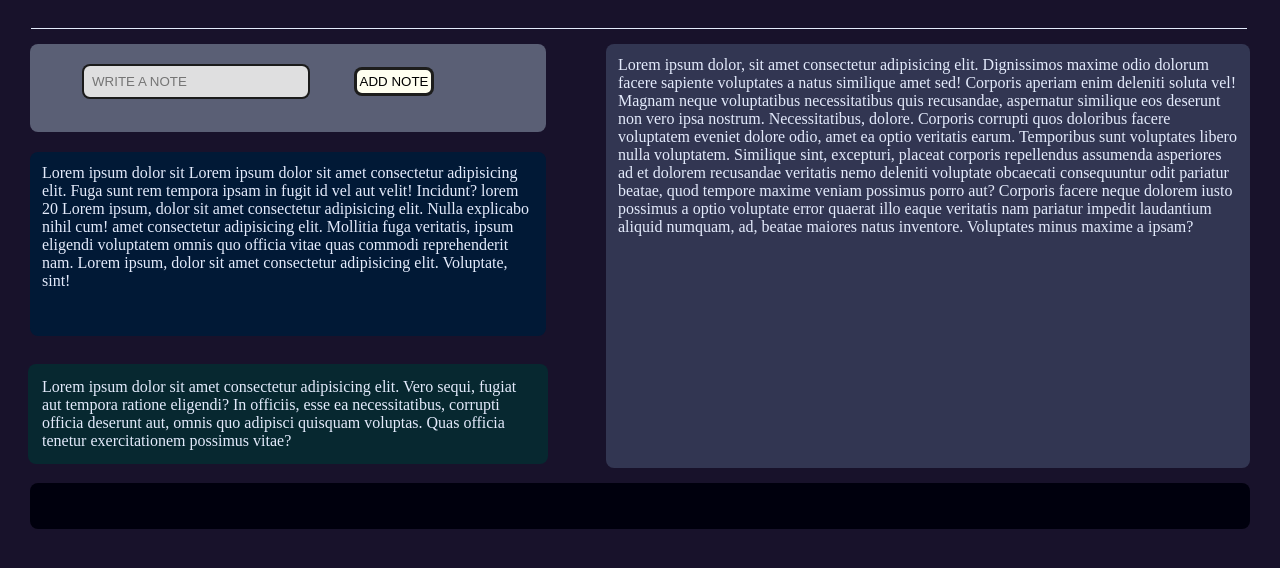
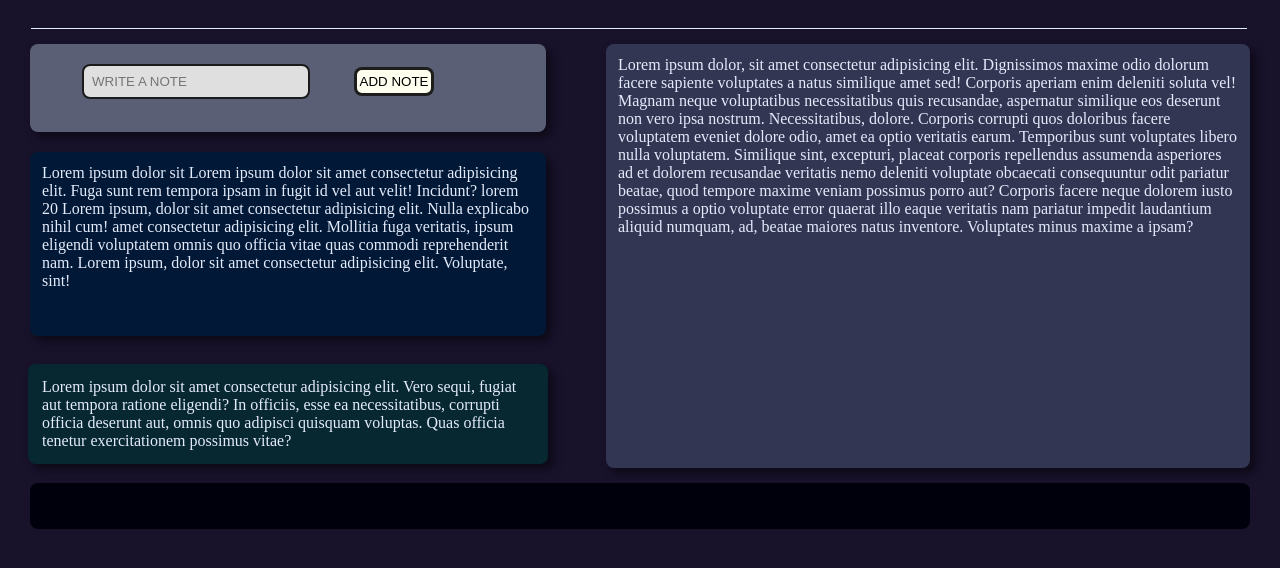
Before and after one commit to AyushKumar01-eng/PERSONAL-DASHBOARD, a plain HTML site: page index.html in a window 1280 px wide. Shown: the part 52-620 px from the top of the page. Drawn offline with nearby package versions, Linux system fonts and the light colour scheme.

Commit message:
finalize whole page design

```diff
--- a/style.css
+++ b/style.css
@@ -115,6 +115,7 @@ main {
     background-color: var(--bg-g1);
     position: relative;
     overflow: scroll;
+    box-shadow: 5px 5px 10px rgba(0, 0, 0, 0.5);
 }
 
 #noteadders {
@@ -147,12 +148,14 @@ main {
     padding: 12px;
     background-color: var(--bg-g2);
     color: var(--bg-prime);
+    box-shadow: 5px 5px 10px rgba(0, 0, 0, 0.5);
 }
 
 .time {
     border-radius: 8px;
     margin: 28px;
     padding: 14px;
+    box-shadow: 5px 5px 10px rgba(0, 0, 0, 0.5);
     background-color: var(--bg-g3);
 }
 
@@ -175,7 +178,7 @@ main {
     margin: 15px 30px;
     padding: 12px;
     height: 400px;
-
+    box-shadow: 5px 5px 10px rgba(0, 0, 0, 0.5);
 }
 
 .notebtn {
```
